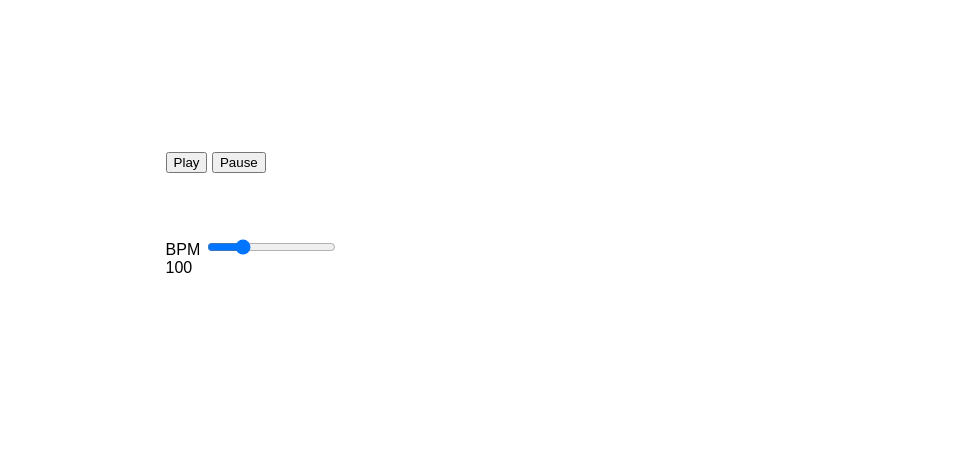
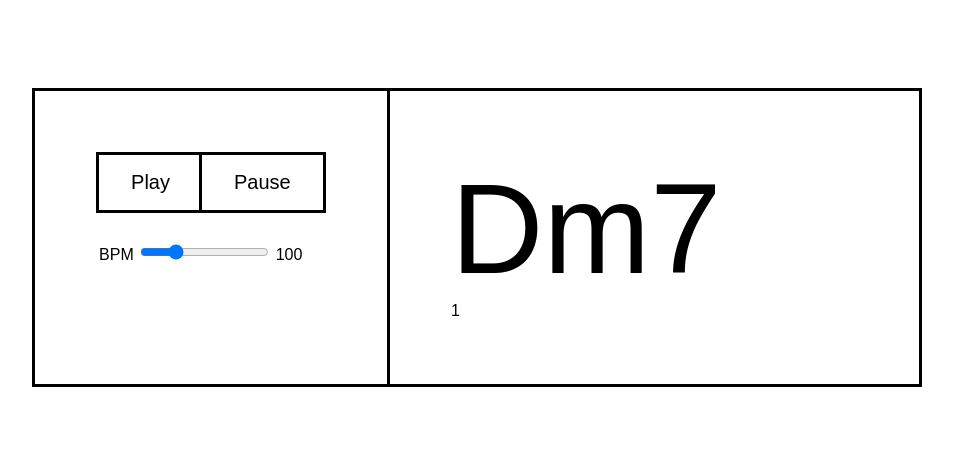
Before and after one commit to kimlai/guitare, an Eleventy site: page changes/index.html in a window 1280 px wide. Shown: the whole page, without its empty margins (163-1116 px from the left). Built offline with nearby package versions, Linux system fonts and the light colour scheme; Eleventy itself is replaced by a stand-in of ours; files that its build step writes are made by us from their sources.

Commit message:
add some CSS for changes

```diff
--- a/changes/index.html
+++ b/changes/index.html
@@ -11,9 +11,14 @@
   </head>
 
   <body>
-    <main>
-      <button id="play-button">Play</button>
-      <button id="pause-button">Pause</button>
+    <main class="changes">
+      <section class="with-sidebar">
+        <div>
+          <div class="controls">
+            <div>
+              <button id="play-button">Play</button
+              ><button class="inactive" id="pause-button">Pause</button>
+            </div>
             <div>
               <label for="bpm-slider">BPM</label>
               <input
@@ -24,10 +29,15 @@
                 max="220"
                 step="10"
               />
-        <div id="bpm">100</div>
+              <span id="bpm">100</span>
             </div>
+          </div>
+          <div>
             <div id="current-chord"></div>
             <div id="current-beat"></div>
+          </div>
+        </div>
+      </section>
     </main>
     <script src="/js/changes/changes.js"></script>
   </body>
--- a/css/styles.css
+++ b/css/styles.css
@@ -7,6 +7,10 @@ main {
   margin-left: auto;
   margin-right: auto;
   padding: 5rem 1rem;
+}
+
+main.changes {
+  max-width: 100ch;
 }
 
 main > * + * {
@@ -24,6 +28,28 @@ a {
 
 .flow > * + * {
   margin-top: 3rem;
+}
+
+.with-sidebar {
+  overflow: hidden;
+  --sidebar-margin: 0;
+}
+
+.with-sidebar > * {
+  display: flex;
+  flex-wrap: wrap;
+  margin: calc(var(--sidebar-margin) / 2 * -1);
+}
+
+.with-sidebar > * > * {
+  margin: calc(var(--sidebar-margin) / 2);
+  flex-grow: 1;
+}
+
+.with-sidebar > * > :last-child {
+  flex-basis: 0;
+  flex-grow: 999;
+  min-width: calc(50% - var(--sidebar-margin));
 }
 
 .card > * + * {
@@ -53,6 +79,35 @@ a {
   padding: 0.25rem;
 }
 
+.changes > section {
+  border: 3px solid;
+}
+
+.changes > .with-sidebar > div > * {
+  padding: 4rem;
+}
+
+.controls {
+  outline: 3px solid;
+}
+
+.controls > * + * {
+  margin-top: 2rem;
+}
+
 #current-chord {
-  font-size: 10rem;
+  font-size: 8rem;
 }
+
+button {
+  background: white;
+  outline: 3px solid black;
+  border: none;
+  padding: 1rem 2rem;
+  font-size: 1.25rem;
+  cursor: pointer;
+}
+button.active {
+  background: black;
+  color: white;
+}
--- a/js/changes/changes.js
+++ b/js/changes/changes.js
@@ -35,6 +35,10 @@ Tone.Transport.bpm.value = bpmSlider.value;
 
 let currentQuarterNote = 0;
 
+document.getElementById("current-chord").innerHTML = chords[currentQuarterNote];
+document.getElementById("current-beat").innerHTML =
+  (currentQuarterNote % 4) + 1;
+
 // loop on quarter notes
 const loop = new Tone.Loop(time => {
   // Advance the beat number, wrap to zero
@@ -57,7 +61,11 @@ const play = document.getElementById("play-button");
 const pause = document.getElementById("pause-button");
 play.addEventListener("click", () => {
   Tone.Transport.start("+0.5");
+  play.classList.add("active");
+  pause.classList.remove("active");
 });
 pause.addEventListener("click", () => {
   Tone.Transport.stop();
+  pause.classList.add("active");
+  play.classList.remove("active");
 });
```
Lines whose indentation alone changed are shown as unchanged.
